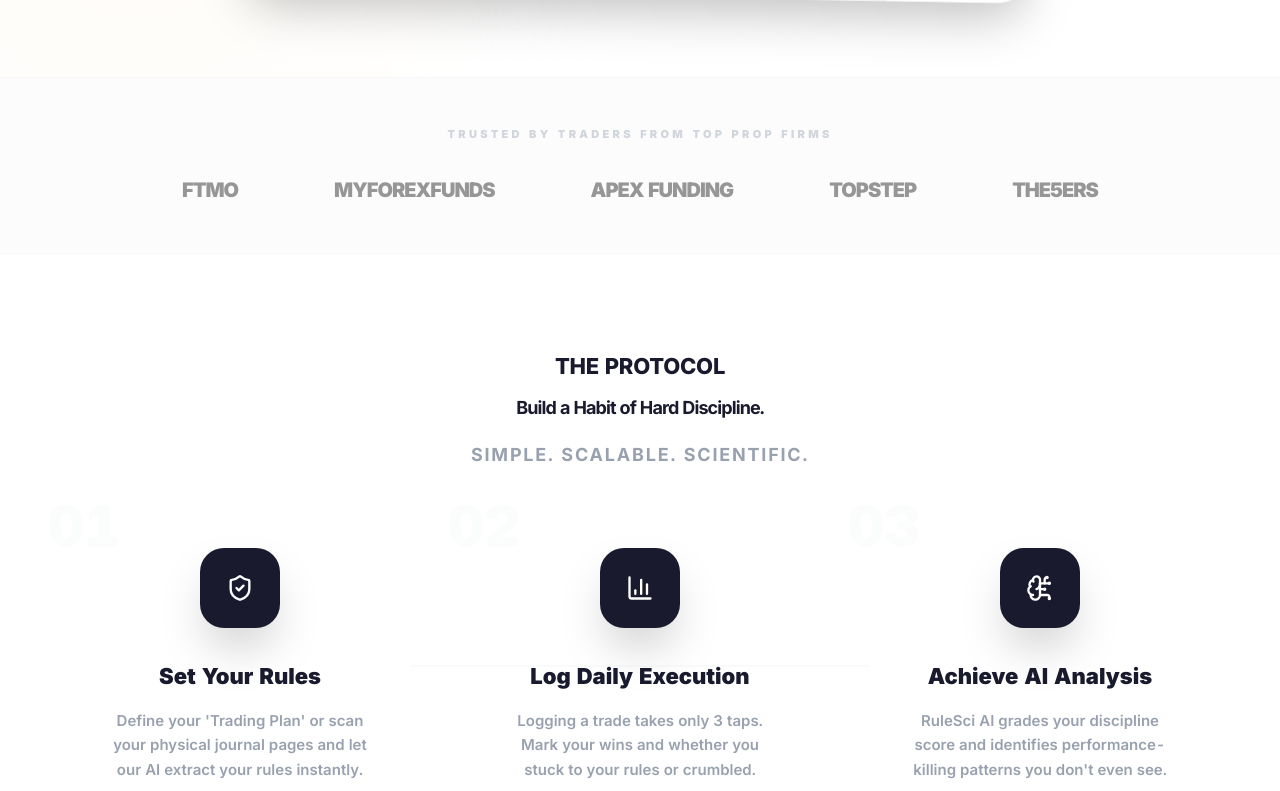
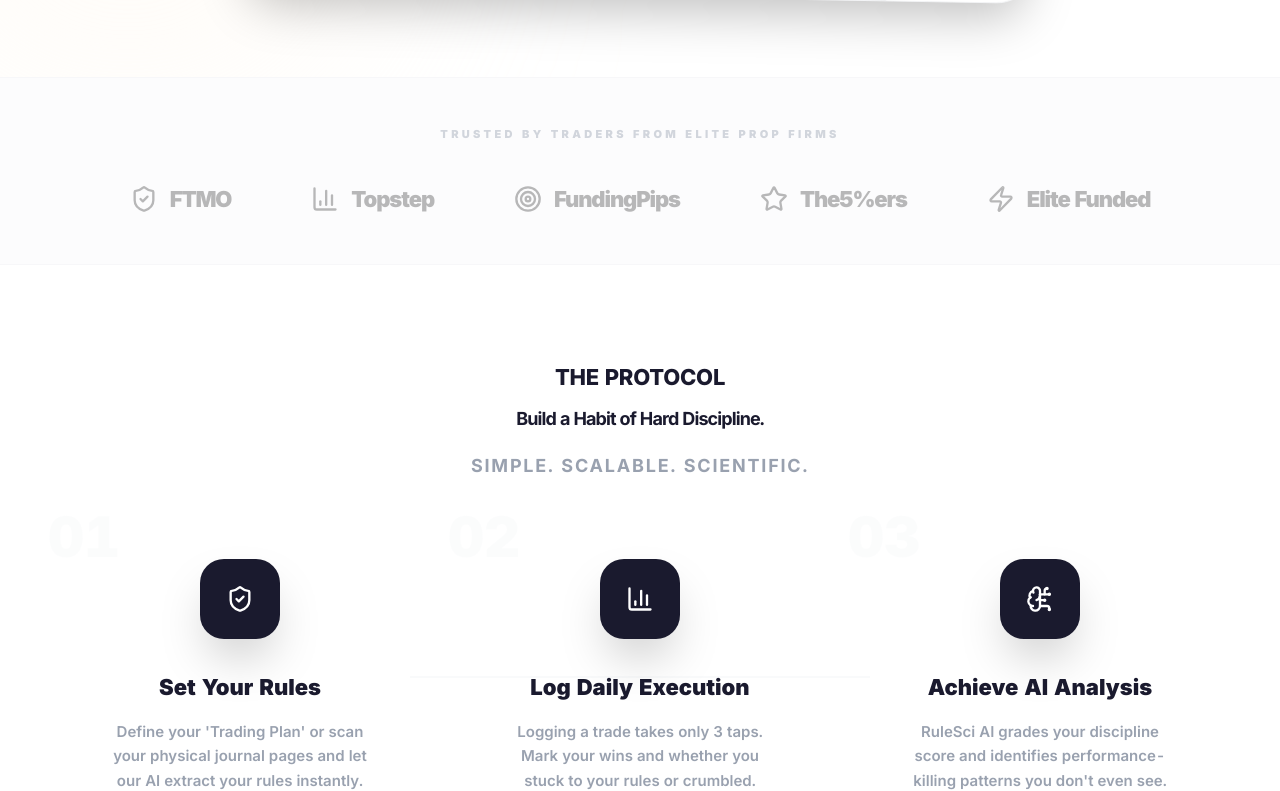
Before and after one commit to N-i-k-e-t/trading-4j1, a Next.js app in the folder rulesyci/: page / in a window 1280 px wide. Shown: the part 1153-1944 px from the top of the page. Built offline with nearby package versions, Linux system fonts and the light colour scheme; no server answers.

Commit message:
Audit Fixes: ₹ Pricing, Social Icon Visibility, and Timer Reset

```diff
--- a/rulesyci/src/app/(marketing)/page.tsx
+++ b/rulesyci/src/app/(marketing)/page.tsx
@@ -65,19 +65,9 @@ export default function LandingPage() {
     }, [isHydrated, user, router]);
 
     useEffect(() => {
-        // Hydrate timer from localStorage or set default
-        const savedTime = localStorage.getItem('rulesci_pricing_timer');
-        if (savedTime) {
-            setTimeLeft(parseInt(savedTime));
-        } else {
-            setTimeLeft(600);
-        }
-    }, []);
-
-    useEffect(() => {
         const timer = setInterval(() => {
             setTimeLeft((prev) => {
-                const next = prev > 0 ? prev - 1 : 0;
+                const next = prev > 0 ? prev - 1 : 600; // Reset if reaches zero
                 localStorage.setItem('rulesci_pricing_timer', next.toString());
                 return next;
             });
@@ -204,14 +194,20 @@ export default function LandingPage() {
                 {/* LOGO BAR */}
                 <section className="py-12 bg-gray-50/50 border-y border-gray-100/50">
                     <div className="max-w-6xl mx-auto px-6 overflow-hidden">
-                        <p className="text-[11px] font-black text-gray-300 uppercase tracking-[0.3em] text-center mb-8">Trusted by Traders from Top Prop Firms</p>
-                        <div className="flex flex-wrap justify-center items-center gap-12 md:gap-24 opacity-40 grayscale contrast-150">
-                            {/* MOCK FIRM LOGOS */}
-                            <span className="text-[20px] font-black tracking-tighter">FTMO</span>
-                            <span className="text-[20px] font-black tracking-tighter">MYFOREXFUNDS</span>
-                            <span className="text-[20px] font-black tracking-tighter">APEX FUNDING</span>
-                            <span className="text-[20px] font-black tracking-tighter">TOPSTEP</span>
-                            <span className="text-[20px] font-black tracking-tighter">THE5ERS</span>
+                        <p className="text-[11px] font-black text-gray-300 uppercase tracking-[0.3em] text-center mb-10">Trusted by Traders from Elite Prop Firms</p>
+                        <div className="flex flex-wrap justify-center items-center gap-12 md:gap-20 opacity-30 grayscale saturate-0">
+                            {[
+                                { n: "FTMO", i: <ShieldCheck size={28} /> },
+                                { n: "Topstep", i: <BarChart3 size={28} /> },
+                                { n: "FundingPips", i: <Target size={28} /> },
+                                { n: "The5%ers", i: <Star size={28} /> },
+                                { n: "Elite Funded", i: <Zap size={28} /> }
+                            ].map((firm, i) => (
+                                <div key={i} className="flex items-center gap-3">
+                                    {firm.i}
+                                    <span className="text-[22px] font-black tracking-tighter">{firm.n}</span>
+                                </div>
+                            ))}
                         </div>
                     </div>
                 </section>
@@ -494,37 +490,31 @@ export default function LandingPage() {
                                     whileHover={{ y: -4 }}
                                     className="relative bg-white rounded-[32px] border-2 border-[#1a1a2e] p-8 shadow-2xl text-left overflow-hidden group-hover:shadow-[0_20px_40px_rgba(26,26,46,0.1)] transition-shadow"
                                 >
-                                    <div className="absolute top-0 left-0 right-0 bg-[#1a1a2e] py-1.5 text-center">
-                                        <span className="text-[10px] font-black text-white uppercase tracking-[0.2em]">MOST POPULAR</span>
-                                    </div>
-
                                     <div className="flex items-center justify-between mt-6">
                                         <div className="flex flex-col">
-                                            <span className="text-[20px] font-black text-[#1a1a2e] tracking-tight">12-MONTHS</span>
+                                            <span className="text-[20px] font-black text-[#1a1a2e] tracking-tight">ANNUAL ACCESS</span>
                                             <div className="flex items-center gap-2 mt-1">
-                                                <span className="text-[14px] font-bold text-gray-300 line-through tracking-tight">$199.99</span>
-                                                <span className="text-[16px] font-black text-green-500 tracking-tight">$59.99</span>
+                                                <span className="text-[14px] font-bold text-gray-300 line-through tracking-tight">₹11,999</span>
+                                                <span className="text-[16px] font-black text-green-500 tracking-tight">Save 33%</span>
                                             </div>
                                         </div>
                                         <div className="text-right">
-                                            <span className="text-[32px] font-black text-[#1a1a2e] leading-none tracking-tighter">$4.99</span>
-                                            <span className="block text-[11px] text-gray-400 font-black uppercase tracking-widest mt-1">per month</span>
+                                            <span className="text-[32px] font-black text-[#1a1a2e] leading-none tracking-tighter">₹7,999</span>
+                                            <span className="block text-[11px] text-gray-400 font-black uppercase tracking-widest mt-1">Billed Annually</span>
                                         </div>
                                     </div>
 
-                                    <div className="mt-8 pt-6 border-t border-gray-100 flex flex-col gap-1">
-                                        <div className="h-1.5 bg-red-500/10 rounded-full overflow-hidden">
-                                            <div className="h-full bg-red-500 transition-all duration-1000" style={{ width: '40%' }} />
-                                        </div>
-                                        <p className="text-[11px] font-black text-red-500 mt-2 uppercase tracking-widest flex items-center gap-2">
+                                    <div className="mt-8 pt-6 border-t border-gray-100 flex items-center justify-between">
+                                        <p className="text-[11px] font-black text-red-500 uppercase tracking-widest flex items-center gap-2">
                                             <Zap size={10} className="fill-red-500" />
                                             Limited offer: ends in {formatTime(timeLeft)}
                                         </p>
+                                        <span className="text-[13px] font-black text-[#1a1a2e]">~₹666/mo</span>
                                     </div>
                                 </motion.div>
                             </Link>
 
-                            {/* Weekly Plan */}
+                            {/* Monthly Plan */}
                             <Link href="/signup" className="group">
                                 <motion.div
                                     whileHover={{ y: -4 }}
@@ -532,15 +522,12 @@ export default function LandingPage() {
                                 >
                                     <div className="flex items-center justify-between">
                                         <div className="flex flex-col">
-                                            <span className="text-[20px] font-black text-[#1a1a2e] tracking-tight">1-WEEK</span>
-                                            <div className="flex items-center gap-2 mt-1">
-                                                <span className="text-[14px] font-bold text-gray-300 line-through tracking-tight">$14.99</span>
-                                                <span className="text-[16px] font-black text-gray-400 tracking-tight">$9.99</span>
-                                            </div>
+                                            <span className="text-[20px] font-black text-[#1a1a2e] tracking-tight">MONTHLY PASS</span>
+                                            <span className="text-[12px] font-bold text-gray-400 mt-1 uppercase tracking-widest">Full Pro Access</span>
                                         </div>
                                         <div className="text-right">
-                                            <span className="text-[32px] font-black text-[#1a1a2e] leading-none tracking-tighter">$1.42</span>
-                                            <span className="block text-[11px] text-gray-400 font-black uppercase tracking-widest mt-1">per day</span>
+                                            <span className="text-[32px] font-black text-[#1a1a2e] leading-none tracking-tighter">₹999</span>
+                                            <span className="block text-[11px] text-gray-400 font-black uppercase tracking-widest mt-1">per month</span>
                                         </div>
                                     </div>
                                 </motion.div>
@@ -737,7 +724,7 @@ export default function LandingPage() {
                         <p className="text-[14px] font-bold leading-relaxed mb-8 text-white/60">
                             Building the world's most disciplined trading community. No fluff, just pure habit architecture for elite execution.
                         </p>
-                        <div className="flex gap-4">
+                        <div className="flex gap-4 text-white">
                             {[
                                 { icon: <MessageSquare size={18} />, label: "Twitter" },
                                 { icon: <Star size={18} />, label: "LinkedIn" },
```
